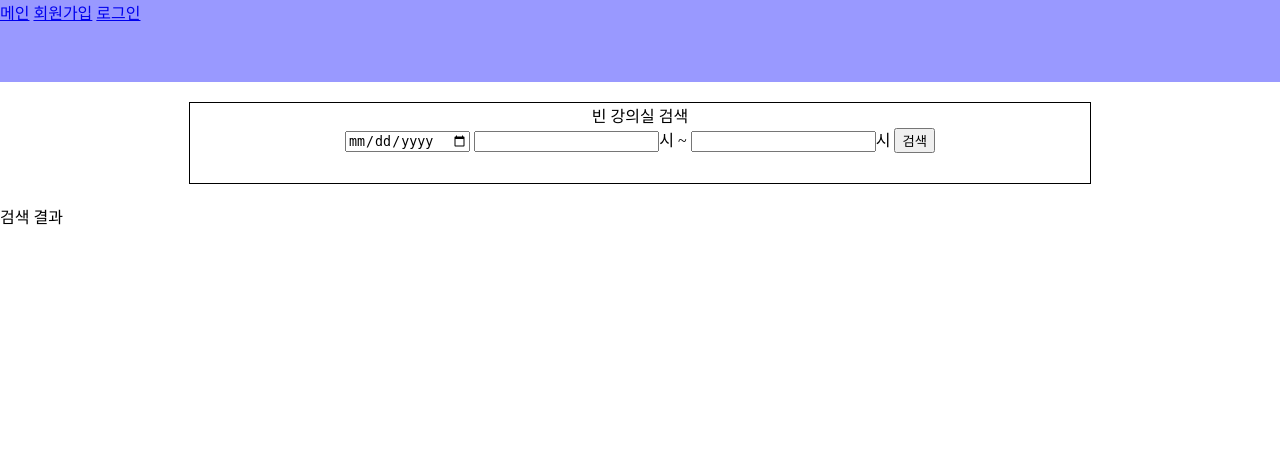
After one commit to 97e57e/CAULendClassRoom, a Django app: page /search/ in a window 1280 px wide. The commit adds this page. Shown: the top 468 px of the page. Run offline with Django 3.2, Linux system fonts and the light colour scheme.

Commit message:
Make search result page
검색 결과 페이지 생성 및 url 매핑

```diff
--- a/main/templates/index.html
+++ b/main/templates/index.html
@@ -3,7 +3,7 @@
 {% block content%}
     <div class="classroom-search-box">
         빈 강의실 검색<br>
-        <form>
+        <form action="{% url 'search' %}">
             <input type="date">
             <input type="number">시 ~ <input type="number">시
             <input type="submit" value="검색">
--- /dev/null
+++ b/main/templates/search.html
@@ -0,0 +1,16 @@
+{% extends 'base.html' %}
+{% block title %}검색 | {% endblock %}
+{% block content%}
+<div class="classroom-search-box">
+    빈 강의실 검색<br>
+    <form action="{% url 'search' %}">
+        <input type="date">
+        <input type="number">시 ~ <input type="number">시
+        <input type="submit" value="검색">
+    </form>
+</div>
+
+<div class="common-pg-contents">
+    <p>검색 결과</p>
+</div>
+{% endblock %}
--- a/main/urls.py
+++ b/main/urls.py
@@ -5,4 +5,5 @@ urlpatterns = [
     path('', views.index, name='index'),
     path('building/<int:building_no>/<int:floor>', views.building, name='building'),
     path('building/<int:building_no>/<int:classroom_no>/', views.classroom, name='classroom'),
+    path('search/', views.search, name='search'),
 ]
--- a/main/views.py
+++ b/main/views.py
@@ -14,3 +14,6 @@ def building(request, building_no, floor):
 def classroom(request, building_no, classroom_no):
     classroom = get_object_or_404(ClassRoom, building_no=building_no, room_no=classroom_no)
     return render(request, 'classroom.html', {'classroom' : classroom, 'room_name' : classroom.__str__})
+
+def search(request):
+    return render(request, 'search.html')
```
